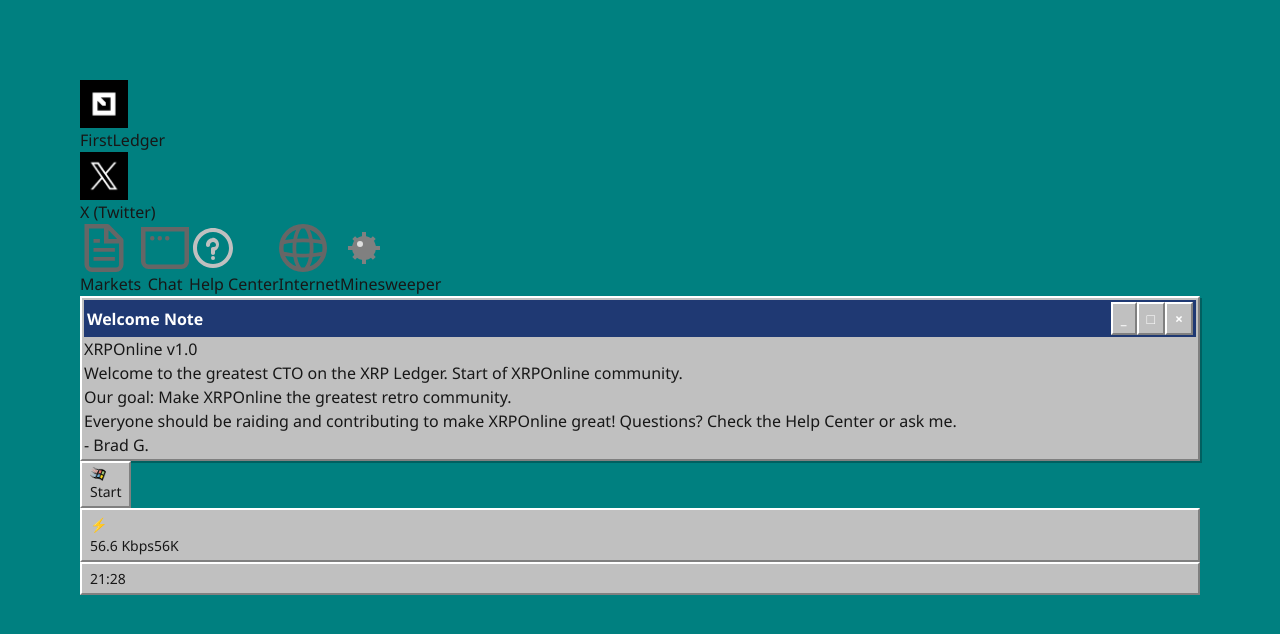
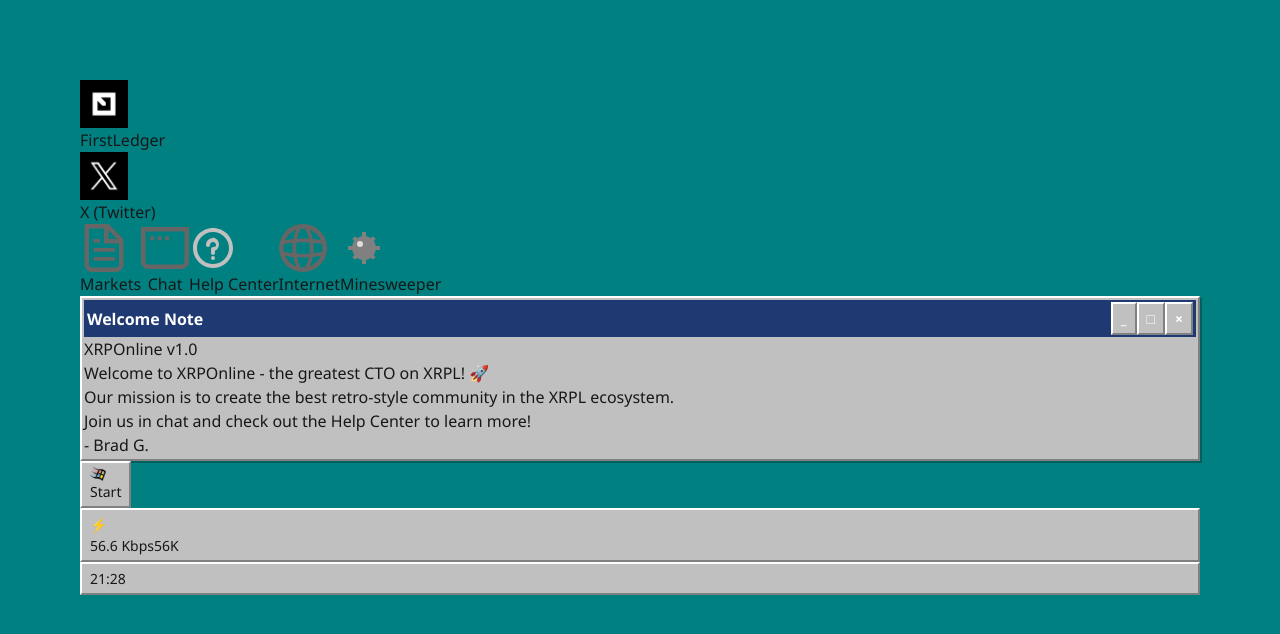
Before and after one commit to xrplto/xrponline-init, a Next.js app: page / in a window 1280 px wide. Shown: the top 634 px of the page. Built offline with nearby package versions, Linux system fonts and the light colour scheme.

Commit message:
ui update

```diff
--- a/src/app/page.tsx
+++ b/src/app/page.tsx
@@ -260,27 +260,31 @@
       </div>
 
       {isWelcomeNoteOpen && (
-        <div className="absolute top-4 right-4 win98-window w-[180px] sm:w-[300px]">
+        <div className="absolute top-4 right-4 win98-window w-[300px] sm:w-[400px]">
           <div className="win98-title-bar">
-            <span className="text-xs sm:text-base">Welcome Note</span>
-            <div className="flex gap-1">
-              <button className="win98-button h-[18px] w-[18px] flex items-center justify-center p-0">_</button>
-              <button className="win98-button h-[18px] w-[18px] flex items-center justify-center p-0">□</button>
+            <span className="text-sm sm:text-base">Welcome Note</span>
+            <div className="flex gap-0.5 sm:gap-1">
+              <button className="win98-button h-[14px] w-[14px] sm:h-[18px] sm:w-[18px] flex items-center justify-center p-0">_</button>
+              <button className="win98-button h-[14px] w-[14px] sm:h-[18px] sm:w-[18px] flex items-center justify-center p-0">□</button>
               <button
-                className="win98-button h-[18px] w-[18px] flex items-center justify-center p-0"
+                className="win98-button h-[14px] w-[14px] sm:h-[18px] sm:w-[18px] flex items-center justify-center p-0"
                 onClick={() => setIsWelcomeNoteOpen(false)}
               >×</button>
             </div>
           </div>
 
-          <div className="p-1 sm:p-4 bg-[#ffffe1]">
-            <div className="flex flex-col gap-0.5 sm:gap-4">
-              <div className="text-xs sm:text-lg font-bold text-[#1f3973]">XRPOnline v1.0</div>
-              <div className="text-[9px] sm:text-sm space-y-0.5 sm:space-y-2">
-                <p>Welcome to the greatest CTO on the XRP Ledger. Start of XRPOnline community.</p>
-                <p>Our goal: Make XRPOnline the greatest retro community.</p>
-                <p>Everyone should be raiding and contributing to make XRPOnline great! Questions? Check the Help Center or ask me.</p>
-                <p className="mt-1 sm:mt-2 text-right">- Brad G.</p>
+          <div className="p-2 sm:p-4 bg-[#ffffe1]">
+            <div className="flex flex-col gap-2 sm:gap-4">
+              <div className="text-base sm:text-lg font-bold text-[#1f3973]">
+                XRPOnline v1.0
+              </div>
+              <div className="space-y-2 sm:space-y-3 text-sm sm:text-base">
+                <p>Welcome to XRPOnline - the greatest CTO on XRPL! 🚀</p>
+                <p>Our mission is to create the best retro-style community in the XRPL ecosystem.</p>
+                <p>Join us in chat and check out the Help Center to learn more!</p>
+                <div className="mt-4 text-right italic">
+                  - Brad G.
+                </div>
               </div>
             </div>
           </div>
```
